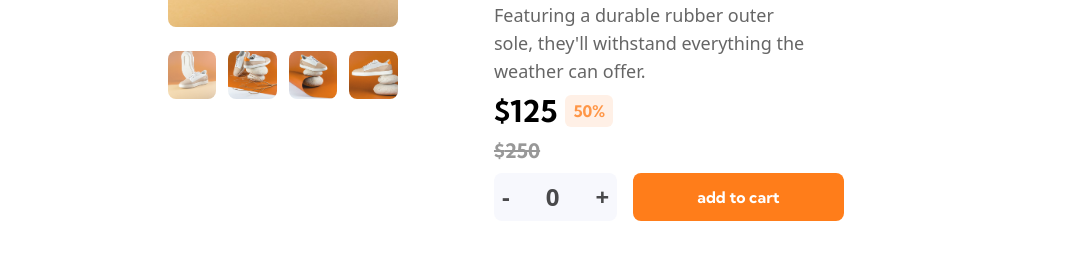
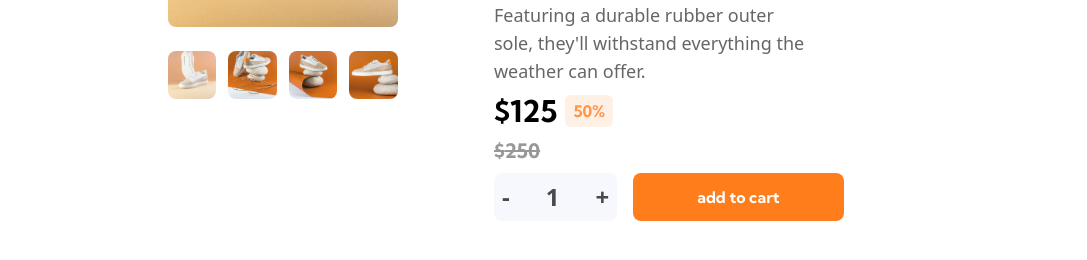
Before and after one commit to HIRWA13/Product-Page, a React (Vite) app: page / in a window 1280 px wide. Shown: the part 330-590 px from the top of the page, without its empty margins (96-1183 px from the left). Built offline with nearby package versions, Linux system fonts and the light colour scheme.

Commit message:
updated the counter component and some stylings

```diff
--- a/src/components/Sections/Aside.jsx
+++ b/src/components/Sections/Aside.jsx
@@ -3,12 +3,12 @@ import { useState } from "react";
 import item from "../../assets/itemData/item";
 
 export default function Aside() {
-  const [cartCount, setCartCount] = useState(0)
+  const [cartCount, setCartCount] = useState(1)
   const increaseCartCount = () => {
     setCartCount(prevCount => prevCount >= 0 ? cartCount + 1 : 0)
   }
   const decreaseCartCount = () => {
-    setCartCount(prevCount => prevCount > 0 ? cartCount - 1 : 0)
+    setCartCount(prevCount => prevCount > 1 ? cartCount - 1 : 1)
   }
   const data = item.data;
   return (
--- a/src/components/imagesSection/ImagesSection.jsx
+++ b/src/components/imagesSection/ImagesSection.jsx
@@ -2,7 +2,7 @@ import { useState } from "react"
 import item from "../../assets/itemData/item"
 
 const activeStyles = {
-   opacity: 0.6
+   opacity: 0.5
 }
 
 export default function ImagesSection() {
```
